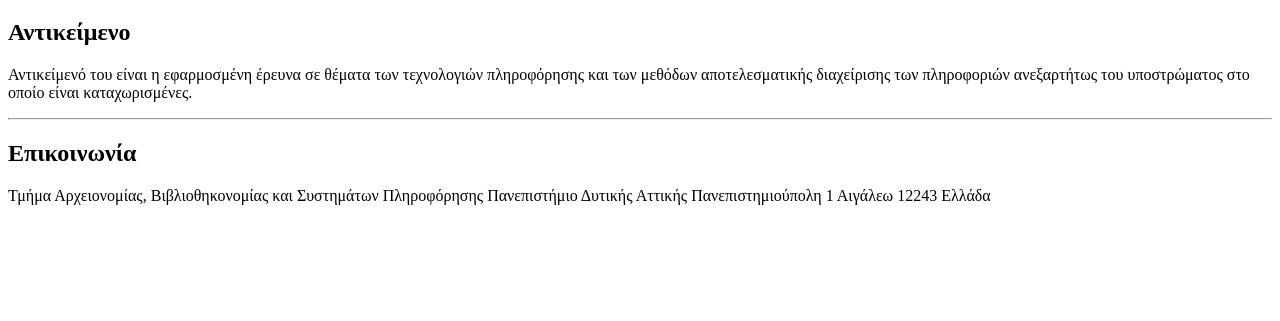
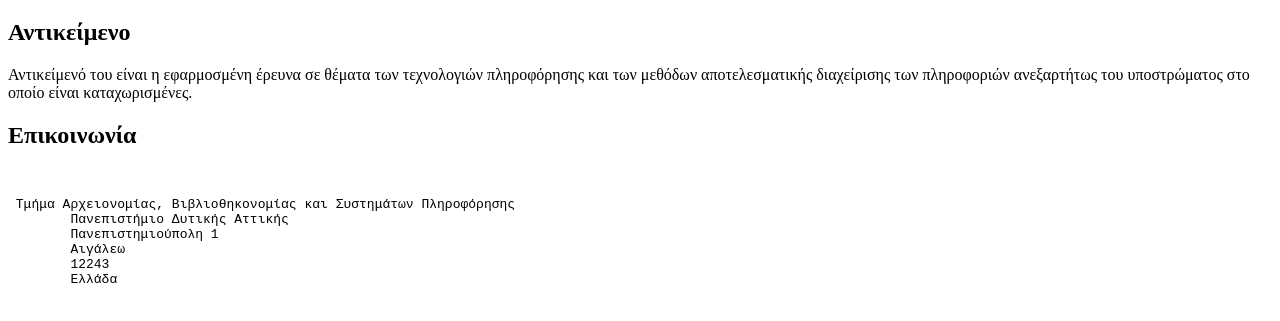
Before and after one commit to Stathia/Computer-Networks, a plain HTML site: page index.html in a window 1280 px wide. Shown: the part 61-382 px from the top of the page. Drawn offline with Linux system fonts and the light colour scheme.

Commit message:
Άσκηση 6
Η χρήση του <pre>

```diff
--- a/index.html
+++ b/index.html
@@ -10,15 +10,17 @@
     <h1>Ερευνητικό Εργαστήριο "Διαχείρισης Πληροφορίας" </h1>
     <h2> Αντικείμενο</h2>
     <p>Αντικείμενό του είναι η εφαρμοσμένη έρευνα σε θέματα των τεχνολογιών πληροφόρησης και των μεθόδων αποτελεσματικής διαχείρισης των πληροφοριών ανεξαρτήτως του υποστρώματος στο οποίο είναι καταχωρισμένες.</p>
-    <hr>
+    <!-- οριζόντια γραμμή -->
     <h2> Επικοινωνία</h2>
-    <p>Τμήμα Αρχειονομίας, Βιβλιοθηκονομίας και Συστημάτων Πληροφόρησης
+    <pre>
+    <p> Τμήμα Αρχειονομίας, Βιβλιοθηκονομίας και Συστημάτων Πληροφόρησης
         Πανεπιστήμιο Δυτικής Αττικής
         Πανεπιστημιούπολη 1
         Αιγάλεω
         12243
         Ελλάδα
     </p>
+    </pre>
 </body>
 
 </html>
```
